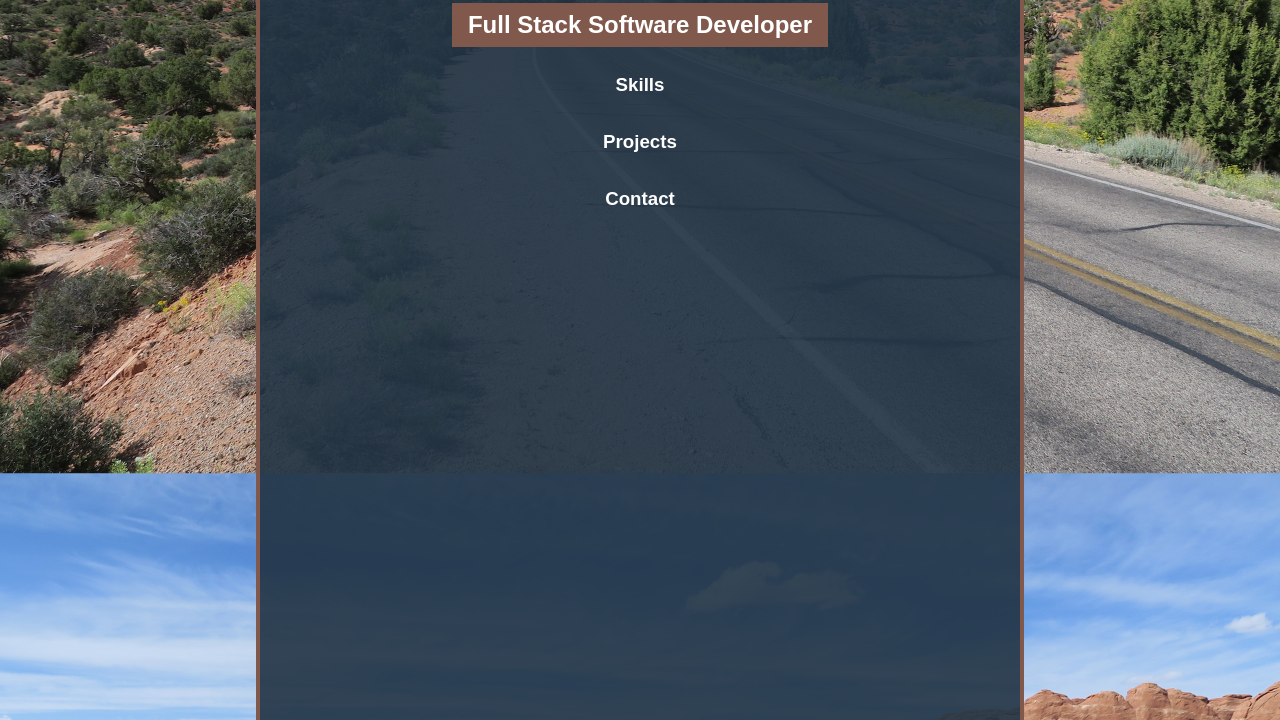
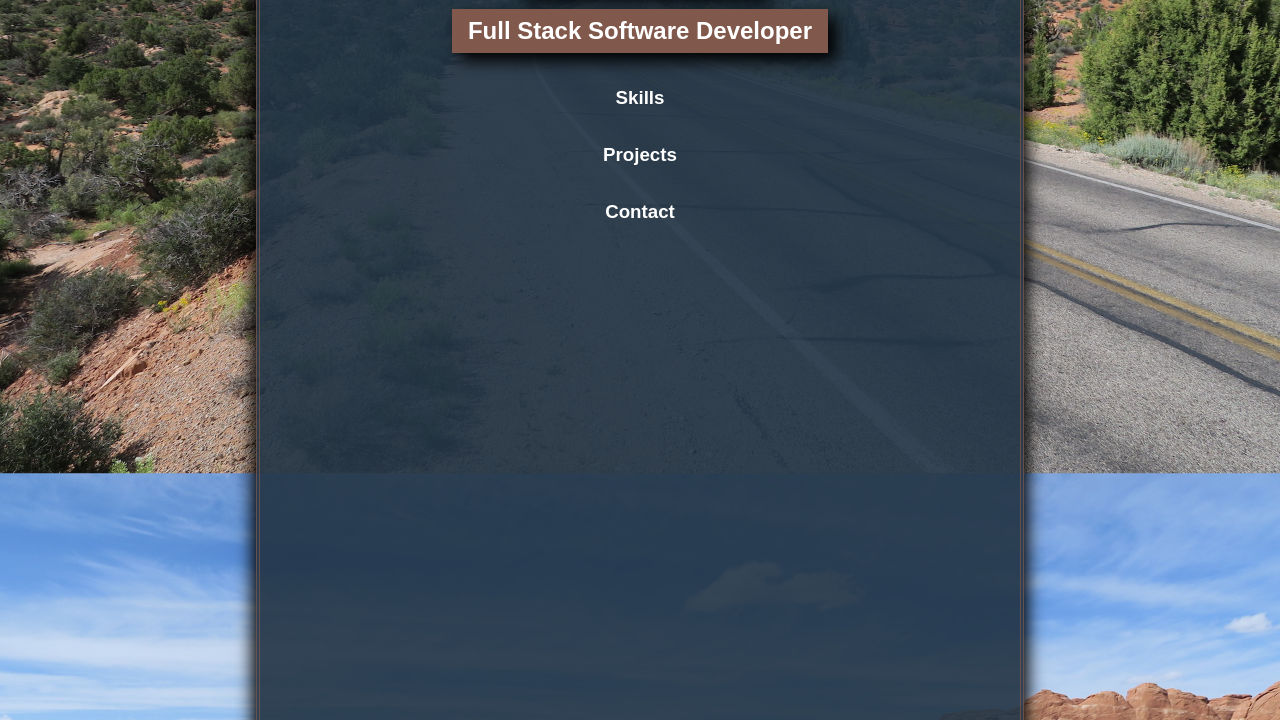
Before and after one commit to michelneeser/personal-profile-website, a Gatsby site: page / in a window 1280 px wide. Shown: the part 380-1100 px from the top of the page. Built offline with nearby package versions, Linux system fonts and the light colour scheme; Gatsby itself is replaced by a stand-in of ours.

Commit message:
shadows / border of content box

```diff
--- a/src/pages/index.module.scss
+++ b/src/pages/index.module.scss
@@ -28,9 +28,10 @@ body {
   flex-direction: column;
   align-items: center;
   padding: 3rem;
-  border-left: 0.3rem solid rgb(129,89,76);
-  border-right: 0.3rem solid rgb(129,89,76);
+  border-left: 0.3rem double rgba(129,89,76, 0.7);
+  border-right: 0.3rem double rgba(129,89,76, 0.7);
   height: 3000px;
+  box-shadow: 0 0 16px 4px black;
 }
 
 @media (max-width: 960px) {
@@ -43,6 +44,7 @@ body {
   height: 15rem;
   border: 0.3rem solid rgb(129,89,76);
   border-radius: 50%;
+  box-shadow: 8px 8px 16px;
 }
 
 h1 {
@@ -50,13 +52,15 @@ h1 {
   background-color: rgb(129,89,76);
   padding: 0.5rem 1rem;
   margin: 2rem 0 0 0;
+  box-shadow: 8px 8px 16px black;
 }
 
 h2 {
   color: white;
   background-color: rgb(129,89,76);
   padding: 0.5rem 1rem;
-  margin: 0.6rem 0;
+  margin: 1rem 0;
+  box-shadow: 8px 8px 16px black;
 }
 
 h3 {
```
